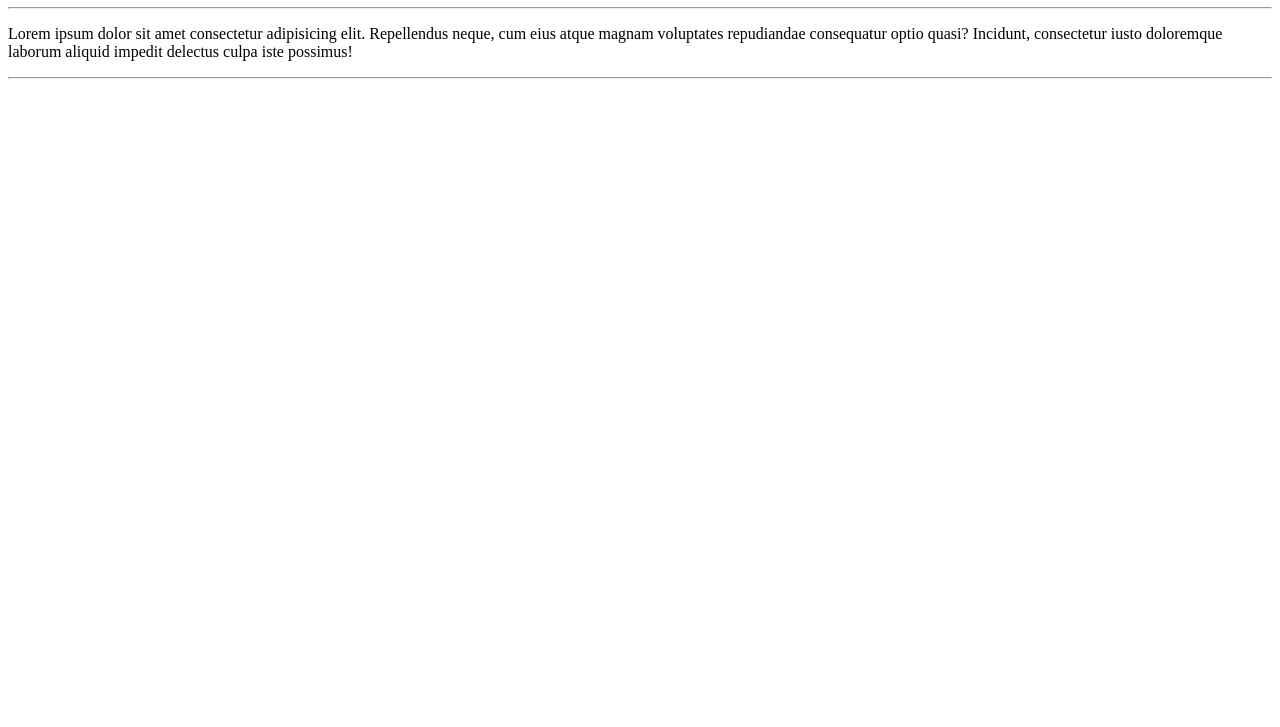
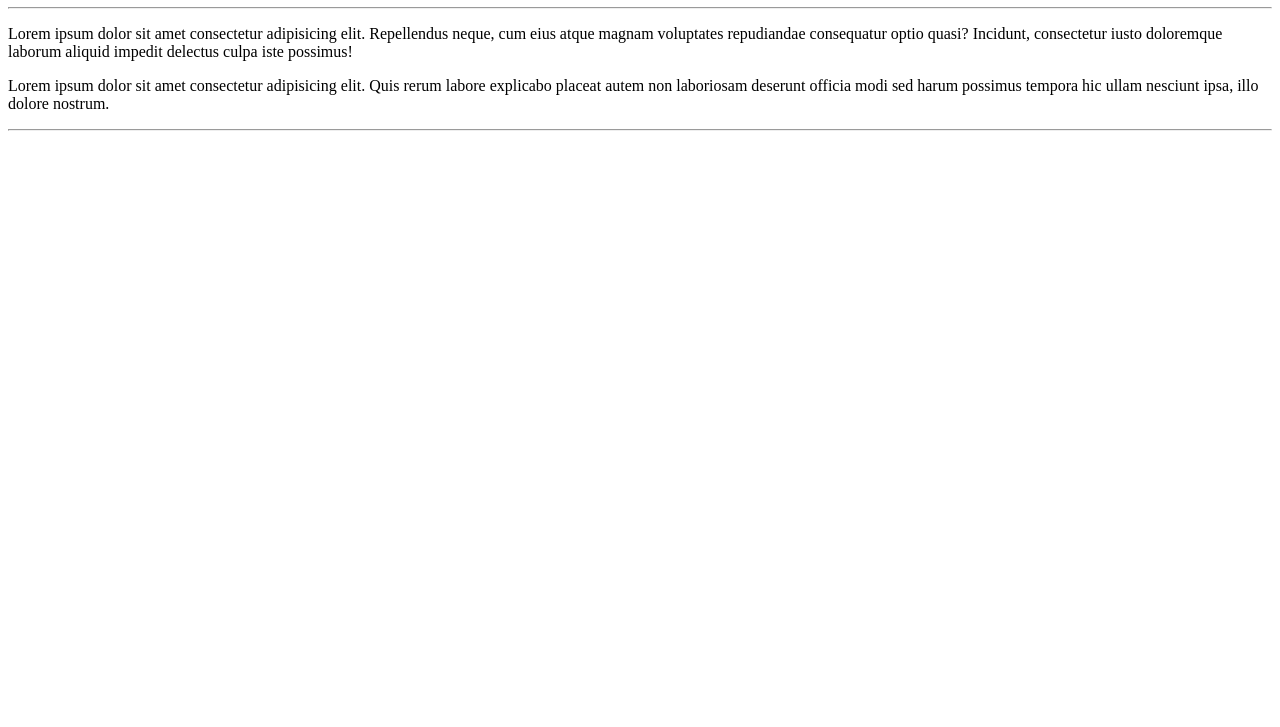
Before and after one commit to senrut/Ola-Mundo, a plain HTML site: page site-exemplo/index.html in a window 1280 px wide. Shown: the part 73-800 px from the top of the page. Drawn offline with Linux system fonts and the light colour scheme.

Commit message:
adicionei um parágrafo

```diff
--- a/site-exemplo/index.html
+++ b/site-exemplo/index.html
@@ -10,6 +10,9 @@
   <h1>Olá, Mundo!</h1>
   <hr>
   <p>Lorem ipsum dolor sit amet consectetur adipisicing elit. Repellendus neque, cum eius atque magnam voluptates repudiandae consequatur optio quasi? Incidunt, consectetur iusto doloremque laborum aliquid impedit delectus culpa iste possimus!</p>
+  <p>Lorem ipsum dolor sit amet consectetur adipisicing elit. Quis rerum labore explicabo placeat autem non laboriosam deserunt officia modi sed harum possimus tempora hic ullam nesciunt ipsa, illo dolore nostrum.
+
+  </p>
   <hr>
 </body>
 </html>
```
